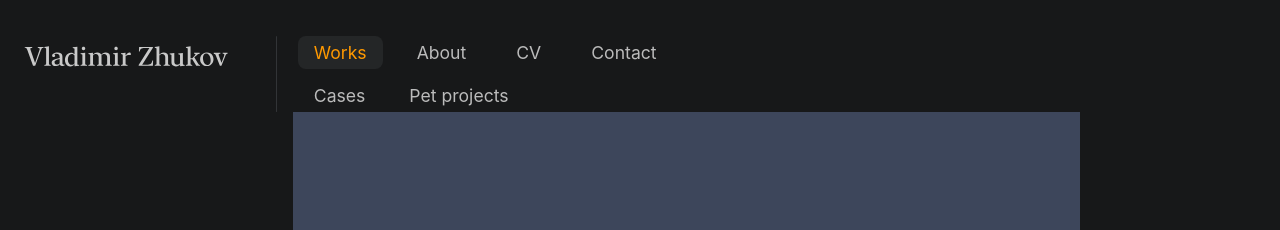
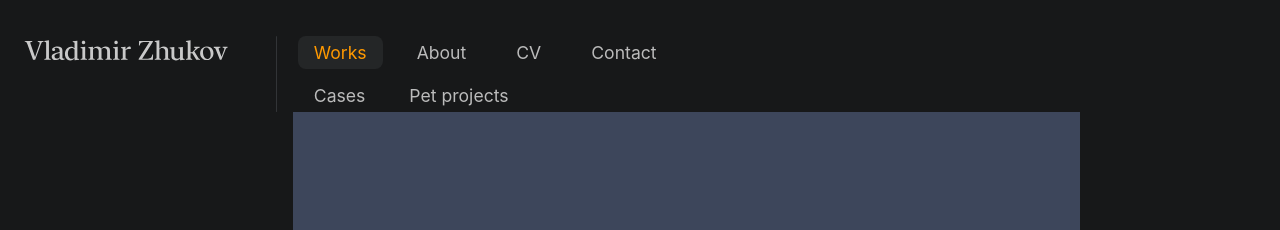
Before and after one commit to uxiscool/experience, a Jekyll site: the page built from index.md, in a window 1280 px wide. Shown: the top 230 px of the page. Built offline with Jekyll 4.4.1, drawn with Linux system fonts in a browser that asks for light colours.

Commit message:
Add files via upload

```diff
--- a/assets/css/main.css
+++ b/assets/css/main.css
@@ -38,7 +38,7 @@ section {
   display: block;
   height: 1.3rem; /* соответствует прежнему font-size */
   width: auto;
-  margin-top: 10px;
+  margin-top: 4px;
   margin-left: 24px;
   margin-right: 12px;
   opacity: 0.85;
```
